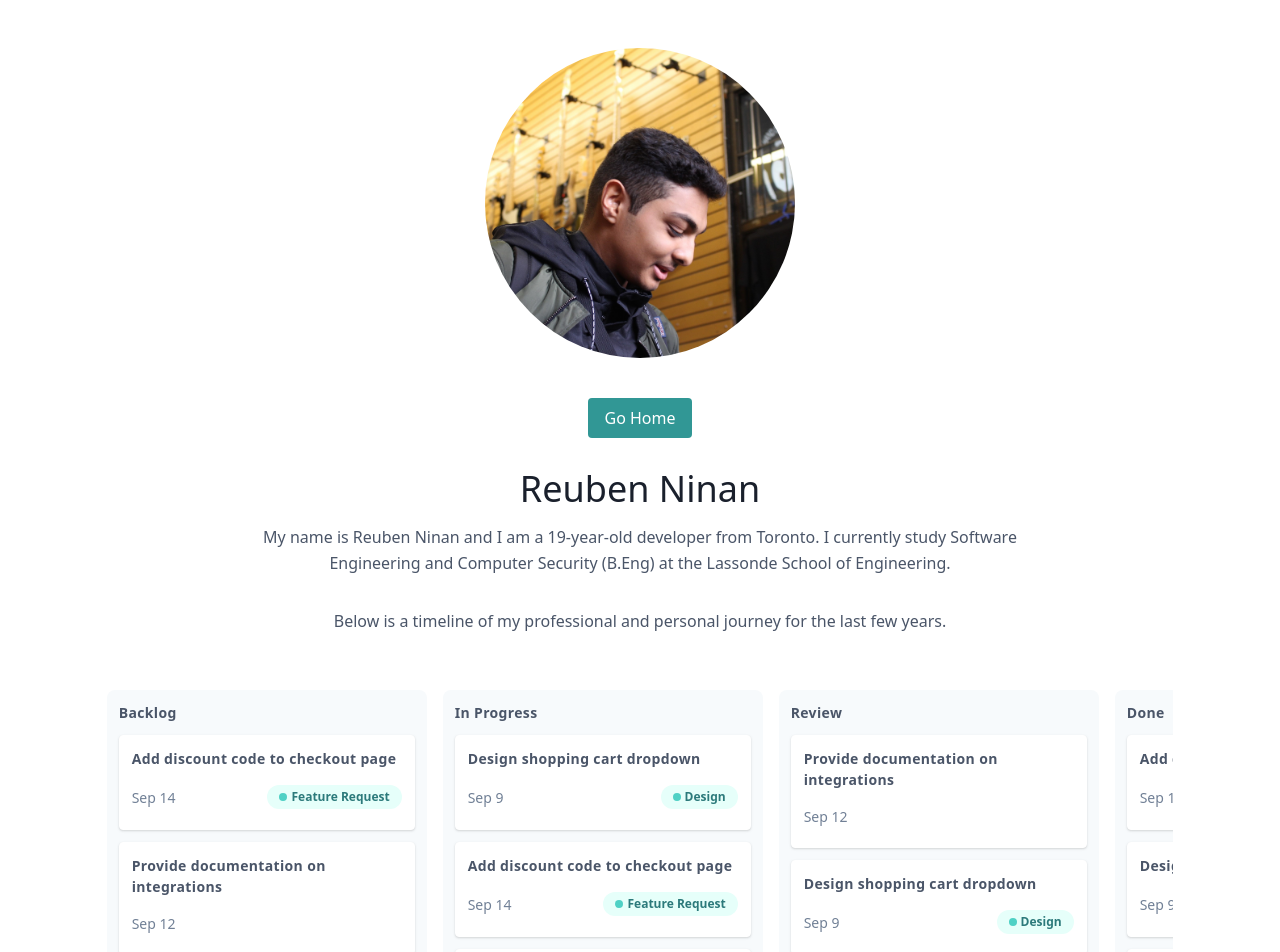
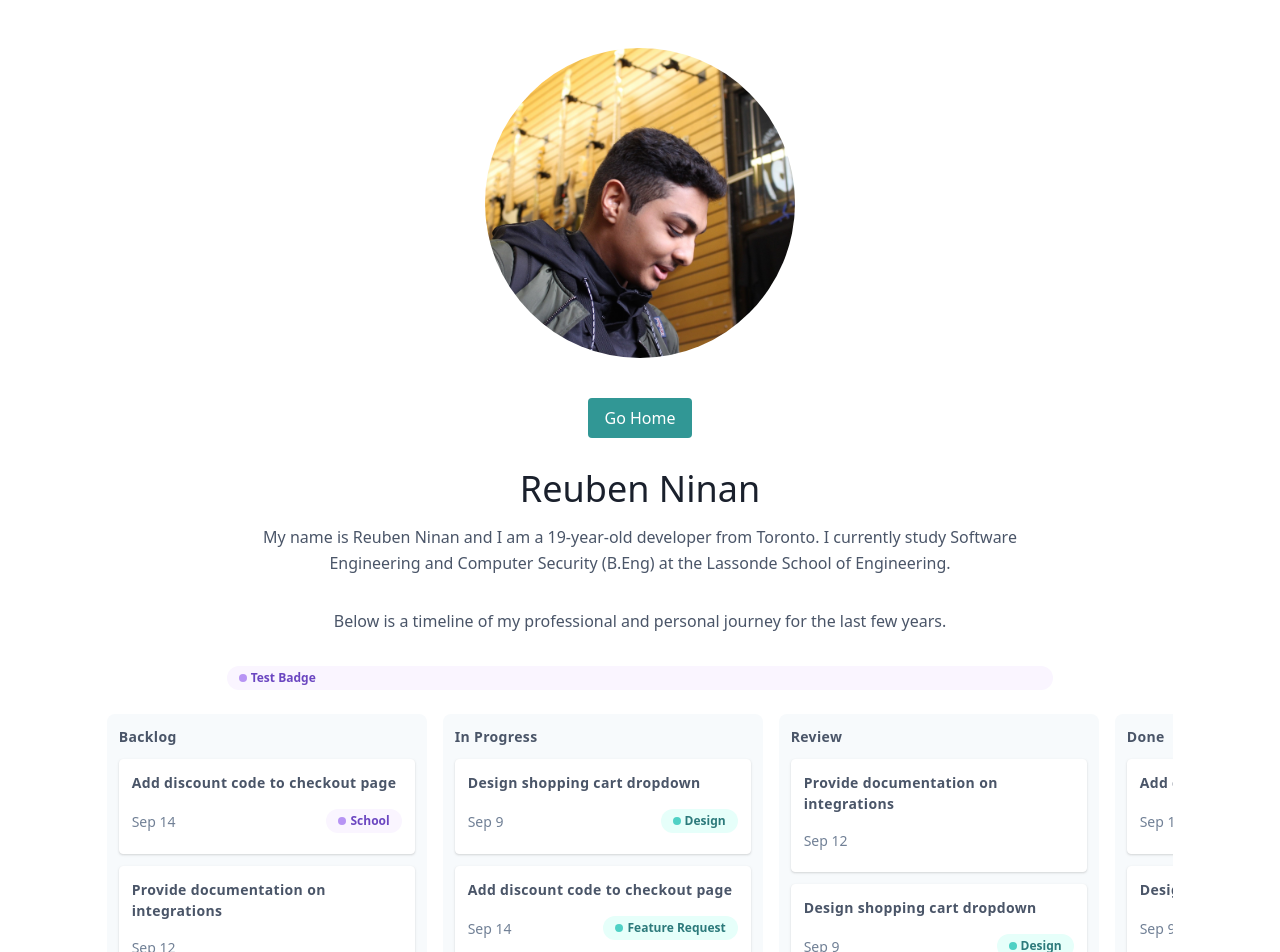
Before and after one commit to ReubenMathew/ReubenNinanV7, a Nuxt app: page /about in a window 1280 px wide. Shown: the top 952 px of the page. Built offline with nearby package versions, Linux system fonts and the light colour scheme.

Commit message:
test badge

```diff
--- a/components/Timeline.vue
+++ b/components/Timeline.vue
@@ -14,7 +14,7 @@
               v-for="(task) in column.tasks"
               :key="task.id"
               :task="task"
-              class="mt-3 cursor-move"
+              class="mt-3 cursor-text"
             ></task-card>
         </div>
       </div>
@@ -39,7 +39,8 @@ export default {
               id: 1,
               title: "Add discount code to checkout page",
               date: "Sep 14",
-              type: "Feature Request"
+              type: "School",
+              color: "purple"
             },
             {
               id: 2,
--- a/components/timeline/Badge.vue
+++ b/components/timeline/Badge.vue
@@ -5,7 +5,7 @@
   >
     <span class="w-2 h-2 rounded-full mr-1" :class="`bg-${color}-400`"></span>
     <span>
-      <slot></slot>
+      {{text}}
     </span>
   </div>
 </template>
@@ -15,6 +15,10 @@ export default {
     color: {
       type: String,
       default: "teal"
+    },
+    text : {
+      type: String,
+      default: ""
     }
   }
 };
--- a/components/timeline/TaskCard.vue
+++ b/components/timeline/TaskCard.vue
@@ -5,7 +5,7 @@
     </div>
     <div class="flex mt-4 justify-between items-center">
       <span class="text-sm text-gray-600">{{task.date}}</span>
-      <badge v-if="task.type" :color="task.color">{{task.type}}</badge>
+      <badge v-if="task.type" :text="task.type" :color="task.color"></badge>
     </div>
   </div>
 </template>
--- a/pages/about.vue
+++ b/pages/about.vue
@@ -12,12 +12,25 @@
       <p class="mb-8 leading-relaxed">My name is Reuben Ninan and I am a 19-year-old developer from Toronto. I currently study Software Engineering and Computer Security (B.Eng) at the Lassonde School of Engineering.</p>
       <p class="mb-8 leading-relaxed">Below is a timeline of my professional and personal journey for the last few years.</p>
 
+        <div
+          class="px-3 h-6 rounded-full text-xs font-semibold flex items-center"
+          :class="`bg-purple-100 text-purple-700`"
+        >
+          <span class="w-2 h-2 rounded-full mr-1" :class="`bg-purple-400`"></span>
+          <span>
+            Test Badge
+          </span>
+        </div>
+
     </div>
+
 
   </div>
   <div class="flex justify-center items-center mb-12">
     <Timeline class="lg:w-5/6 w-full" />
   </div>
+
+
 
 </section>
 </template>
```
